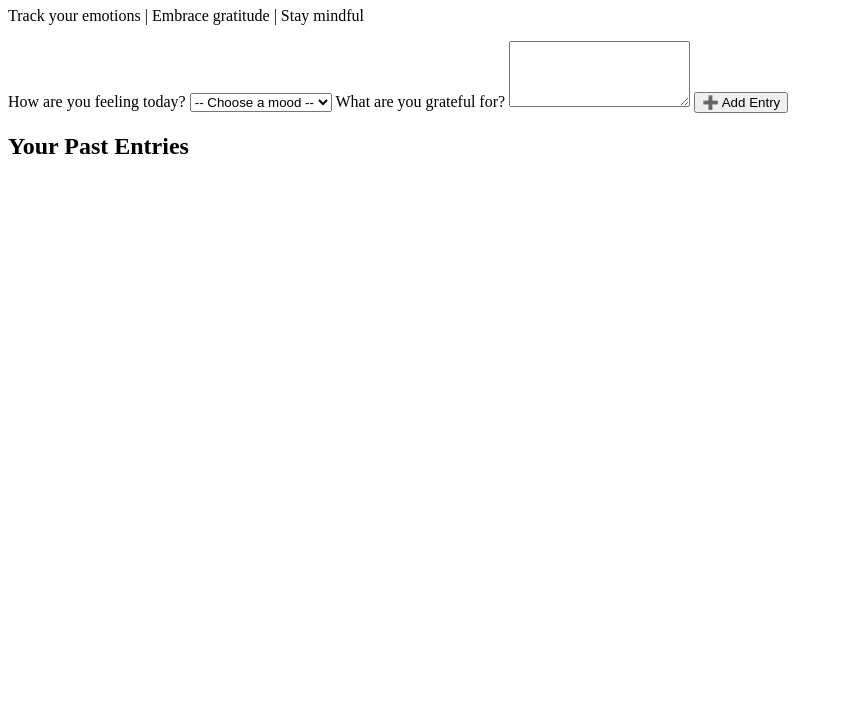
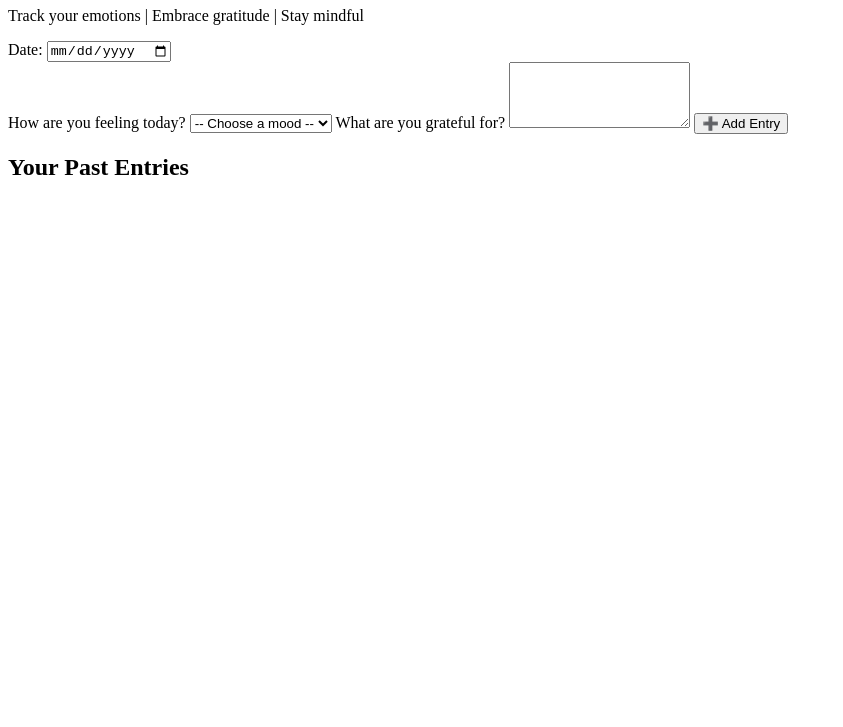
Before and after one commit to Prerna-N29/mood-gratitude-journal, a plain HTML site: page index.html in a window 1280 px wide. Shown: the part 73-800 px from the top of the page, without its empty margins (0-843 px from the left). Drawn offline with Linux system fonts and the light colour scheme.

Commit message:
added date entry

```diff
--- a/index.html
+++ b/index.html
@@ -12,6 +12,14 @@
             <h1>MOOD & GRATITUDE JOURNAL</h1>
             <p class="sub-line">Track your emotions | Embrace gratitude | Stay mindful</p>
         </header>
+
+        <section class="form-ection">
+            <form id="entry-form">
+                <label for="date">Date:</label>
+                <input type="date" id="date" required/>
+            </form>
+        </section>
+
         <section class="form-section">
             <form id="entry-form">
                 <label for="mood">How are you feeling today?</label>
```
